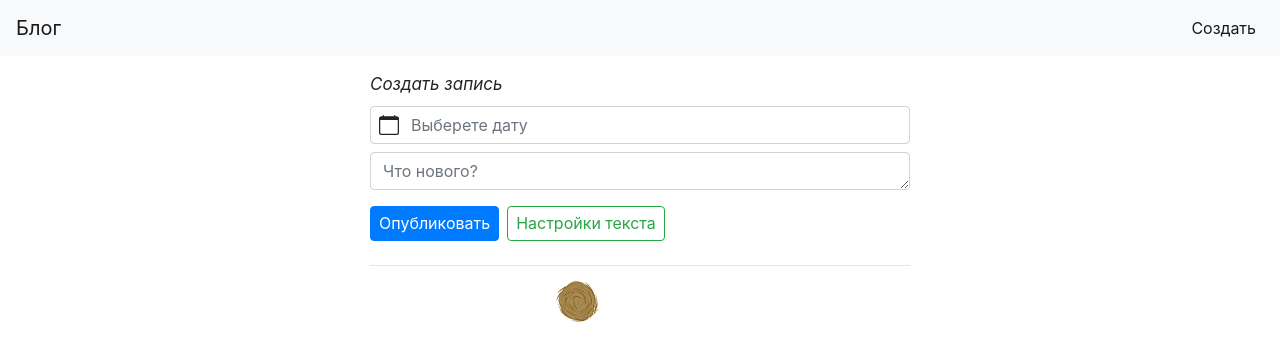
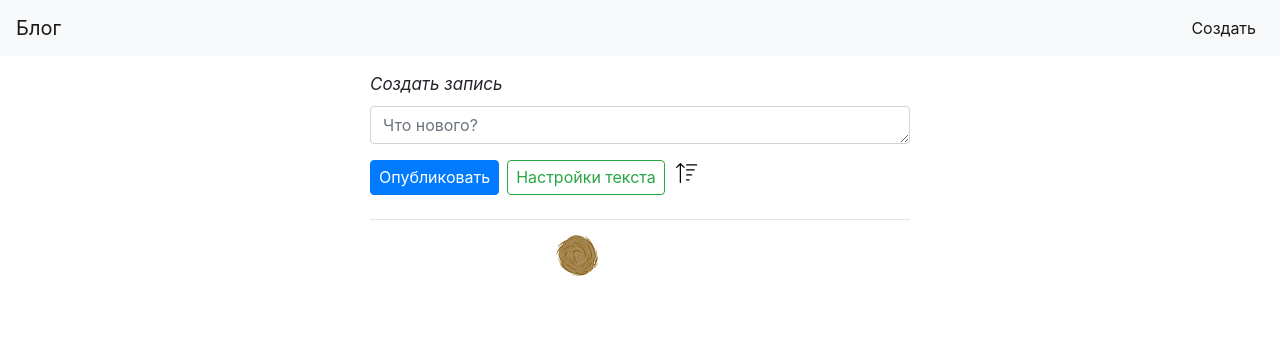
Before and after one commit to SokolovskyiAnton/blog, a Vue app: page / in a window 1280 px wide. Shown: the top 360 px of the page. Built offline with nearby package versions, Linux system fonts and the light colour scheme.

Commit message:
создана кнопка сортировки первый/последний посто. Добавлено автоматическое изменение даты

```diff
--- a/src/styles/styles.css
+++ b/src/styles/styles.css
@@ -33,6 +33,7 @@
     left: -8px;
     background-color: black;
     border-radius: 50%;
+    transition: all 500ms ;
 }
 .points:before {
     left: -16px;
@@ -44,6 +45,10 @@
 .points.active::after {
     transform: translate(8px,10px);
     transition: all 500ms ;
+}
+
+.settings-block {
+    transition: 1s;
 }
 
 .settings-block-wrap {
@@ -100,7 +105,31 @@
     border-radius: 20px;
 }
 
+.fade-enter-active, .fade-leave-active {
+    transition: opacity .2s;
+  }
+.fade-enter, .fade-leave-to  {
+    opacity: 0;
+}
 
+.sort-btn {
+    background-color: white;
+    border: none;
+    overflow: hidden;
+}
+
+.sort-btn:focus {
+    outline: none !important;
+}
+
+.sort-img {
+    transition: 1s;
+}
+
+.sort {
+    transform: rotate(180deg);
+    transition: 1s;
+}
 .color-background .custom-select option:nth-child(2) {
     background-color: aqua;
 }
--- a/src/views/Home.vue
+++ b/src/views/Home.vue
@@ -4,15 +4,18 @@
       <div class="col-sm-6 mx-auto mt-3">
         <form @submit.prevent="addWallPost">
           <div class="form-group">
+
             <label class="label-form-title" for="wall">Создать запись</label>
+            <textarea :style="{backgroundColor: selected, color: selectedFont, fontSize: selectedSize + 'px'}" @click="resizeRows" placeholder="Что нового?" class="form-control" id="wall" :rows="wallRows" v-model="wallPost.text"></textarea>
 
-            <b-form-datepicker id="example-datepicker" v-model="datePicker" class="mb-2" placeholder="Выберете дату"></b-form-datepicker>
-
-            <textarea :style="{backgroundColor: selected, color: selectedFont, fontSize: selectedSize + 'px'}" @click="resizeRows" placeholder="Что нового?" class="form-control" id="wall" :rows="wallRows" v-model="wallPost.text"></textarea>
             <div class="group-btn">
               <button type="submit" class="btn btn-primary mt-3 mb-2">Опубликовать</button>
+
               <button  @click="showColorBlock" type="button" class="btn btn-outline-success mt-3 mb-2 ml-2">{{editTextButton}}</button>
+
+              <button @click="sort = !sort" @mouseup="setSortPosts" type="button" class="sort-btn"><img class="sort-img" width="30px" height="30px" src="../assets/sort1.svg" alt="Сортировать" :class="{sort: sort}"></button>
             </div>
+
             <div class="color-block mt-2" v-if="colorBlock">
                 <div class="block-width color-background">
                   <b-form-select v-model="selected" :options="options"></b-form-select>
@@ -38,18 +41,18 @@
                 <div @click="openSettingsBlock(p)" class="block-points">
                   <div class="points" :class="{active: p.settings}"></div>
                 </div>
-
+                <transition name="fade">
                   <div class="settings-block"  v-if="p.settings">
                     <hr>
                     <div class="settings-block-wrap">
-                    <div class="settings-block-date">{{p.date}}</div>
+                      <div class="settings-block-date"><i>{{p.date.day}}.{{p.date.month}}.{{p.date.year}}</i><i class="ml-2">{{p.date.hours}}:{{p.  date.minutes}}</i></div>
                       <div class="settings-block-images">
-                    <img @click="editWallPost(p)" class="settings-block-images_item pencil" src="../assets/icons8-pencil-24.png" alt="Редактировать">
+                        <img @click="editWallPost(p)" class="settings-block-images_item pencil" src="../assets/icons8-pencil-24.png"   alt="Редактировать">
                         <img @click="deletePost(p.id)" class="settings-block-images_item times" src="../assets/icons8-delete-26.png" alt="Удалить">
                       </div>
                     </div>
                   </div>
-
+                </transition>
               </div>
 
               <div v-if="editPost === p" class="mt-2">
@@ -73,6 +76,7 @@ export default {
   name: 'Home',
   data() {
     return {
+      sort: false,
       wallRows: 1,
       wallPost: {
         text: ''
@@ -98,8 +102,7 @@ export default {
         { value: 'darkred', text: 'Темно-красный' },
         { value: 'yellow', text: 'Желтый' },
         { value: 'red', text: 'Красный' }
-      ],
-      datePicker: null
+      ]
     }
   },
   methods: {
@@ -111,16 +114,22 @@ export default {
       if (this.wallPost.text) {
         const wallPostId = Date.now()
         const objStyle = this.createStyle
-
+        const newDate = new Date()
         const wallPosts = {
           id: wallPostId,
           text: this.wallPost.text,
           style: objStyle,
-          date: objStyle.date,
+          date: {
+            fullYear: newDate,
+            year: newDate.getFullYear(),
+            day: newDate.getDate(),
+            month: newDate.getMonth(),
+            hours: newDate.getHours(),
+            minutes: newDate.getMinutes()
+          },
           settings: false
 
         }
-
         this.$store.dispatch('createPost', wallPosts)
         this.wallPost.text = ''
         this.selected = null
@@ -156,8 +165,10 @@ export default {
     openSettingsBlock(post) {
       const arr = post
       arr.settings = !arr.settings
+    },
+    setSortPosts() {
+      this.myPosts.reverse()
     }
-
   },
   computed: {
 
@@ -175,6 +186,11 @@ export default {
         date: this.datePicker
       }
     }
+
   }
 }
 </script>
+
+<style scoped>
+
+</style>
```
Also changed, not shown: src/assets/sort1.svg (added), src/assets/sort2.svg (added). Lines whose indentation alone changed are shown as unchanged.
